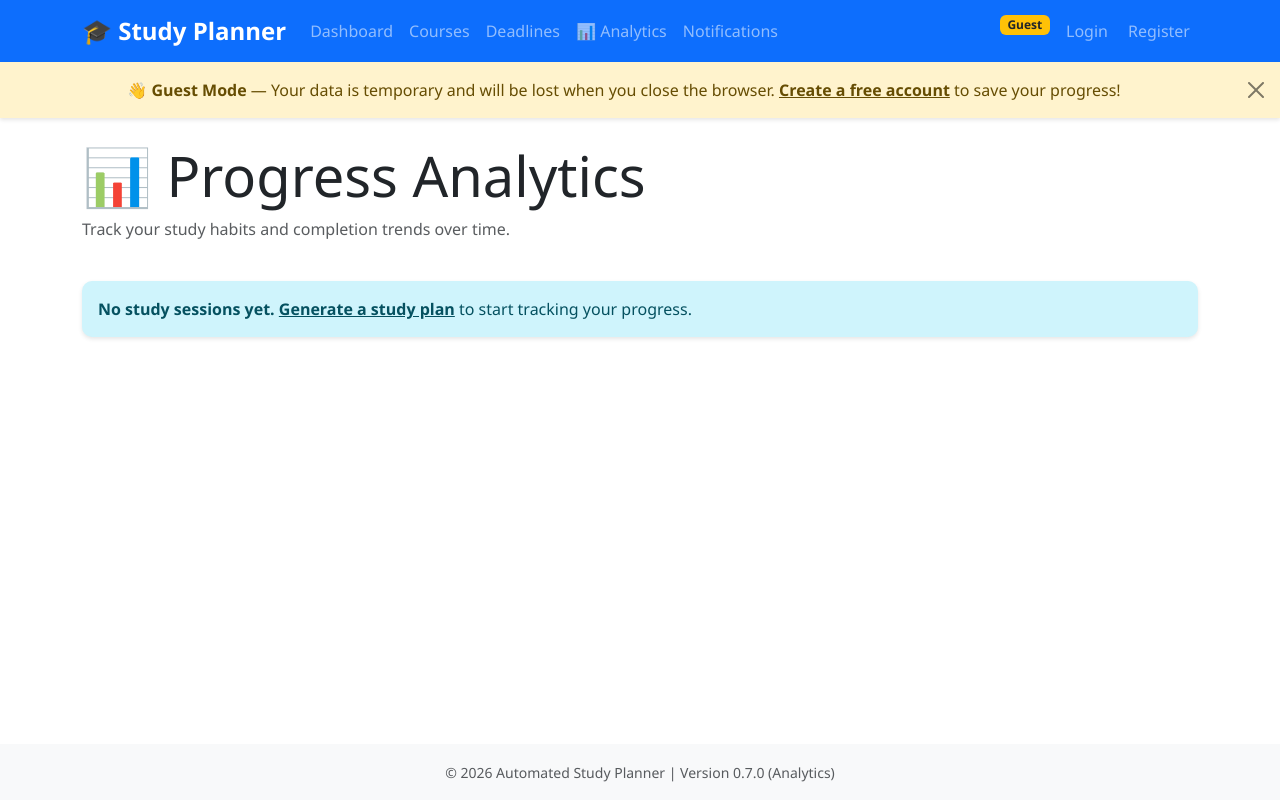
After one commit to dipakaryal-msaai/automated_study_planner, a Flask app: page /analytics in a window 1280 px wide. The commit adds this page. Run offline with Flask 3, Linux system fonts and the light colour scheme.

Commit message:
Chunk 7: Analytics dashboard and preserve completed session history
Analytics dashboard (/analytics):
- Add /analytics route computing completion rate, study hours,
  day streak, per-subject session counts, and 8-week trend data
- Add templates/analytics.html with Chart.js 4.4 (CDN):
  doughnut (completed vs remaining), stacked bar (sessions by
  subject), line chart (weekly planned vs completed hours),
  upcoming deadlines table, and study hours progress bar
- Add Analytics nav link to base.html (between Deadlines and
  Notifications); add {% block scripts %} extension point
- Bump footer version to 0.7.0
- Update README: features, web interface, project structure,
  development history, technologies (Chart.js 4.4)

Preserve completed session history on regeneration:
- save_study_sessions() now only deletes incomplete sessions
  (completion_status=False); completed sessions are never wiped
- Guest path in save_study_plans() merges preserved completed
  sessions with newly generated ones
- Fixes use case: complete assignment sessions, add new deadline,
  regenerate — history remains intact

Co-authored-by: Copilot <223556219+Copilot@users.noreply.github.com>

```diff
--- /dev/null
+++ b/templates/analytics.html
@@ -0,0 +1,277 @@
+{% extends "base.html" %}
+
+{% block title %}Analytics - Study Planner{% endblock %}
+
+{% block content %}
+<div class="row mb-4">
+    <div class="col-md-12">
+        <h1 class="display-4">📊 Progress Analytics</h1>
+        <p class="text-muted">Track your study habits and completion trends over time.</p>
+    </div>
+</div>
+
+{% if total_sessions == 0 %}
+<div class="alert alert-info">
+    <strong>No study sessions yet.</strong>
+    <a href="{{ url_for('index') }}" class="alert-link">Generate a study plan</a> to start tracking your progress.
+</div>
+{% else %}
+
+<!-- ── Stat Cards ─────────────────────────────────────────────────────────── -->
+<div class="row mb-4 g-3">
+    <div class="col-6 col-md-3">
+        <div class="card text-center h-100 border-0 shadow-sm">
+            <div class="card-body">
+                <div class="display-5 fw-bold text-success">{{ completion_rate }}%</div>
+                <div class="text-muted small mt-1">Completion Rate</div>
+            </div>
+        </div>
+    </div>
+    <div class="col-6 col-md-3">
+        <div class="card text-center h-100 border-0 shadow-sm">
+            <div class="card-body">
+                <div class="display-5 fw-bold text-primary">{{ completed_hours }}</div>
+                <div class="text-muted small mt-1">Hours Studied</div>
+            </div>
+        </div>
+    </div>
+    <div class="col-6 col-md-3">
+        <div class="card text-center h-100 border-0 shadow-sm">
+            <div class="card-body">
+                <div class="display-5 fw-bold text-warning">{{ streak }}</div>
+                <div class="text-muted small mt-1">Day Streak 🔥</div>
+            </div>
+        </div>
+    </div>
+    <div class="col-6 col-md-3">
+        <div class="card text-center h-100 border-0 shadow-sm">
+            <div class="card-body">
+                <div class="display-5 fw-bold text-info">{{ completed_sessions }}/{{ total_sessions }}</div>
+                <div class="text-muted small mt-1">Sessions Done</div>
+            </div>
+        </div>
+    </div>
+</div>
+
+<!-- ── Charts Row ─────────────────────────────────────────────────────────── -->
+<div class="row mb-4 g-3">
+
+    <!-- Doughnut: Completed vs Remaining -->
+    <div class="col-md-4">
+        <div class="card border-0 shadow-sm h-100">
+            <div class="card-header bg-white border-0 pt-3">
+                <h5 class="mb-0">Sessions Overview</h5>
+            </div>
+            <div class="card-body d-flex align-items-center justify-content-center">
+                <div style="max-width: 260px; width: 100%;">
+                    <canvas id="doughnutChart"></canvas>
+                </div>
+            </div>
+        </div>
+    </div>
+
+    <!-- Bar: Sessions per subject -->
+    <div class="col-md-8">
+        <div class="card border-0 shadow-sm h-100">
+            <div class="card-header bg-white border-0 pt-3">
+                <h5 class="mb-0">Sessions by Subject</h5>
+            </div>
+            <div class="card-body">
+                <canvas id="subjectBarChart" style="max-height: 260px;"></canvas>
+            </div>
+        </div>
+    </div>
+</div>
+
+<!-- ── Weekly Line Chart ───────────────────────────────────────────────────── -->
+<div class="row mb-4">
+    <div class="col-md-12">
+        <div class="card border-0 shadow-sm">
+            <div class="card-header bg-white border-0 pt-3">
+                <h5 class="mb-0">Study Hours — Last 8 Weeks</h5>
+            </div>
+            <div class="card-body">
+                <canvas id="weeklyLineChart" style="max-height: 260px;"></canvas>
+            </div>
+        </div>
+    </div>
+</div>
+
+<!-- ── Upcoming Deadlines ──────────────────────────────────────────────────── -->
+{% if upcoming_deadlines %}
+<div class="row mb-4">
+    <div class="col-md-12">
+        <div class="card border-0 shadow-sm">
+            <div class="card-header bg-white border-0 pt-3 d-flex justify-content-between align-items-center">
+                <h5 class="mb-0">Upcoming Deadlines</h5>
+                <a href="{{ url_for('view_deadlines') }}" class="btn btn-sm btn-outline-secondary">View All</a>
+            </div>
+            <div class="card-body p-0">
+                <table class="table table-hover mb-0">
+                    <thead class="table-light">
+                        <tr>
+                            <th>Course</th>
+                            <th>Type</th>
+                            <th>Due Date</th>
+                            <th>Days Left</th>
+                        </tr>
+                    </thead>
+                    <tbody>
+                        {% for d in upcoming_deadlines %}
+                        <tr class="deadline-{{ d.color }}">
+                            <td>{{ d.course }}</td>
+                            <td><span class="badge bg-secondary">{{ d.task_type }}</span></td>
+                            <td>{{ d.due_date }}</td>
+                            <td>
+                                {% if d.days_left == 0 %}
+                                    <span class="badge bg-danger">Today!</span>
+                                {% elif d.days_left == 1 %}
+                                    <span class="badge bg-danger">Tomorrow</span>
+                                {% elif d.days_left <= 3 %}
+                                    <span class="badge bg-danger">{{ d.days_left }} days</span>
+                                {% elif d.days_left <= 7 %}
+                                    <span class="badge bg-warning text-dark">{{ d.days_left }} days</span>
+                                {% else %}
+                                    <span class="badge bg-success">{{ d.days_left }} days</span>
+                                {% endif %}
+                            </td>
+                        </tr>
+                        {% endfor %}
+                    </tbody>
+                </table>
+            </div>
+        </div>
+    </div>
+</div>
+{% endif %}
+
+<!-- ── Hours breakdown ────────────────────────────────────────────────────── -->
+<div class="row mb-4">
+    <div class="col-md-12">
+        <div class="card border-0 shadow-sm">
+            <div class="card-body">
+                <h6 class="text-muted mb-2">Study Hours Breakdown</h6>
+                <div class="d-flex align-items-center mb-1">
+                    <span class="me-2 text-success fw-semibold" style="width:110px">Completed</span>
+                    <div class="progress flex-grow-1 me-2" style="height:18px">
+                        {% set pct = (completed_hours / total_planned_hours * 100)|round if total_planned_hours else 0 %}
+                        <div class="progress-bar bg-success" style="width:{{ pct }}%"></div>
+                    </div>
+                    <span class="text-muted small">{{ completed_hours }}h / {{ total_planned_hours }}h</span>
+                </div>
+                <div class="d-flex align-items-center">
+                    <span class="me-2 text-secondary fw-semibold" style="width:110px">Remaining</span>
+                    <div class="progress flex-grow-1 me-2" style="height:18px">
+                        {% set rem_h = total_planned_hours - completed_hours %}
+                        {% set rem_pct = (rem_h / total_planned_hours * 100)|round if total_planned_hours else 0 %}
+                        <div class="progress-bar bg-secondary" style="width:{{ rem_pct }}%"></div>
+                    </div>
+                    <span class="text-muted small">{{ (total_planned_hours - completed_hours)|round(1) }}h remaining</span>
+                </div>
+            </div>
+        </div>
+    </div>
+</div>
+
+{% endif %}{# end if total_sessions > 0 #}
+{% endblock %}
+
+{% block scripts %}
+{% if total_sessions > 0 %}
+<script src="https://cdn.jsdelivr.net/npm/chart.js@4.4.0/dist/chart.umd.min.js"></script>
+<script>
+const subjects       = {{ subjects_json | safe }};
+const subjectTotals  = {{ subject_totals_json | safe }};
+const subjectDone    = {{ subject_done_json | safe }};
+const weekLabels     = {{ week_labels_json | safe }};
+const weekPlanned    = {{ week_planned_json | safe }};
+const weekCompleted  = {{ week_completed_json | safe }};
+const doughnutData   = {{ doughnut_json | safe }};
+
+// ── Doughnut ──────────────────────────────────────────────────────────────
+new Chart(document.getElementById('doughnutChart'), {
+    type: 'doughnut',
+    data: {
+        labels: ['Completed', 'Remaining'],
+        datasets: [{
+            data: doughnutData,
+            backgroundColor: ['#198754', '#dee2e6'],
+            borderWidth: 0,
+        }]
+    },
+    options: {
+        plugins: {
+            legend: { position: 'bottom' },
+        },
+        cutout: '65%',
+    }
+});
+
+// ── Subject Bar ───────────────────────────────────────────────────────────
+new Chart(document.getElementById('subjectBarChart'), {
+    type: 'bar',
+    data: {
+        labels: subjects,
+        datasets: [
+            {
+                label: 'Completed',
+                data: subjectDone,
+                backgroundColor: '#198754',
+                borderRadius: 4,
+            },
+            {
+                label: 'Remaining',
+                data: subjectTotals.map((t, i) => t - subjectDone[i]),
+                backgroundColor: '#dee2e6',
+                borderRadius: 4,
+            }
+        ]
+    },
+    options: {
+        plugins: { legend: { position: 'bottom' } },
+        responsive: true,
+        scales: {
+            x: { stacked: true, grid: { display: false } },
+            y: { stacked: true, ticks: { stepSize: 1 } },
+        }
+    }
+});
+
+// ── Weekly Line ───────────────────────────────────────────────────────────
+new Chart(document.getElementById('weeklyLineChart'), {
+    type: 'line',
+    data: {
+        labels: weekLabels,
+        datasets: [
+            {
+                label: 'Planned (hrs)',
+                data: weekPlanned,
+                borderColor: '#0d6efd',
+                backgroundColor: 'rgba(13,110,253,0.08)',
+                fill: true,
+                tension: 0.3,
+                pointRadius: 4,
+            },
+            {
+                label: 'Completed (hrs)',
+                data: weekCompleted,
+                borderColor: '#198754',
+                backgroundColor: 'rgba(25,135,84,0.08)',
+                fill: true,
+                tension: 0.3,
+                pointRadius: 4,
+            }
+        ]
+    },
+    options: {
+        plugins: { legend: { position: 'bottom' } },
+        responsive: true,
+        scales: {
+            x: { grid: { display: false } },
+            y: { beginAtZero: true },
+        }
+    }
+});
+</script>
+{% endif %}
+{% endblock %}
--- a/templates/base.html
+++ b/templates/base.html
@@ -26,6 +26,9 @@
                     </li>
                     <li class="nav-item">
                         <a class="nav-link" href="{{ url_for('view_deadlines') }}">Deadlines</a>
+                    </li>
+                    <li class="nav-item">
+                        <a class="nav-link" href="{{ url_for('analytics') }}">📊 Analytics</a>
                     </li>
                     <li class="nav-item">
                         <a class="nav-link" href="{{ url_for('view_notifications') }}">
@@ -90,10 +93,11 @@
 
     <footer class="footer mt-5 py-3 bg-light">
         <div class="container text-center text-muted">
-            <small>&copy; 2026 Automated Study Planner | Version 0.6.0 (Notifications)</small>
+            <small>&copy; 2026 Automated Study Planner | Version 0.7.0 (Analytics)</small>
         </div>
     </footer>
 
     <script src="https://cdn.jsdelivr.net/npm/bootstrap@5.3.0/dist/js/bootstrap.bundle.min.js"></script>
+    {% block scripts %}{% endblock %}
 </body>
 </html>
```
Also changed, not shown: database.py (+7 -2 lines), web_app.py (+118 -2 lines), README.md.
